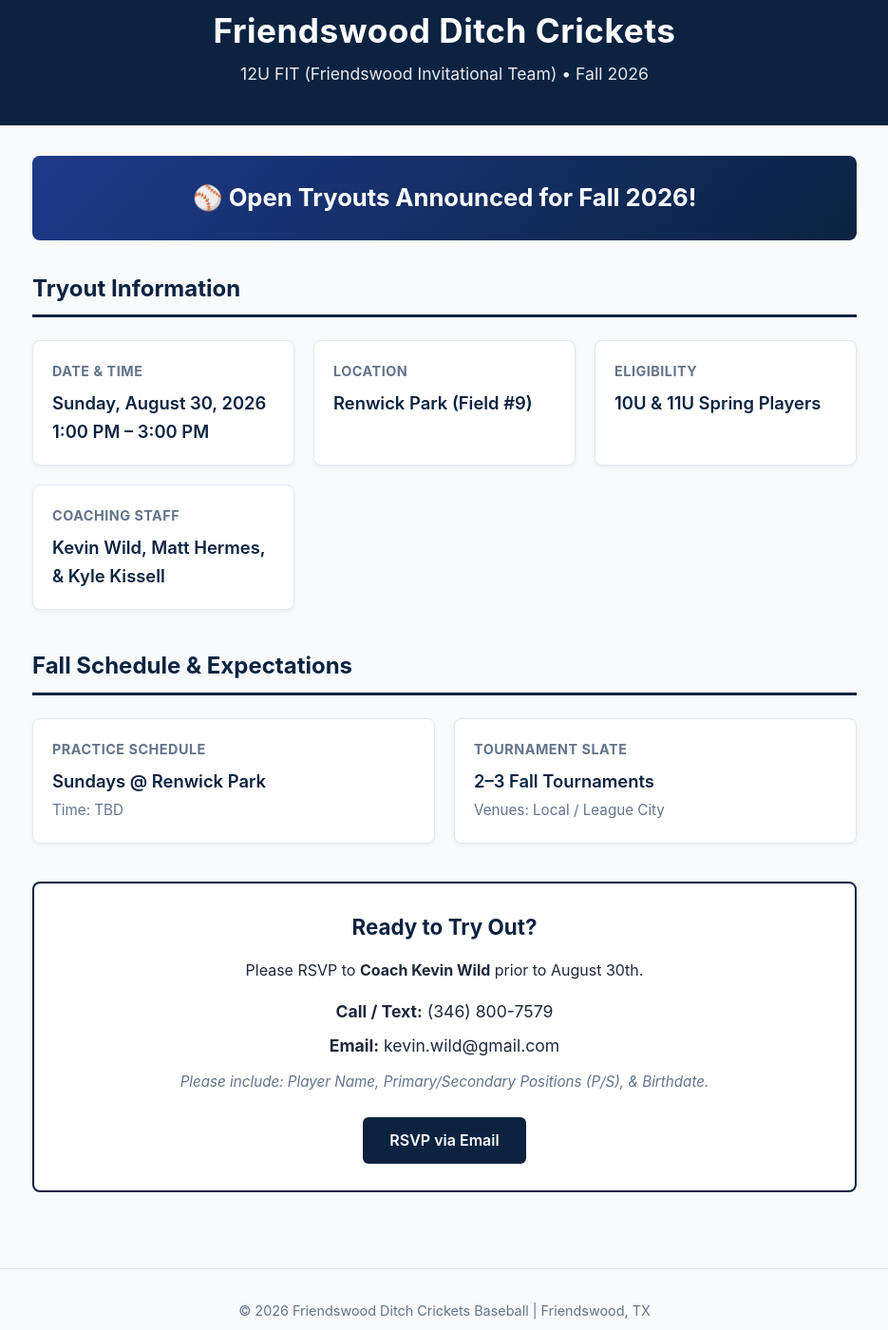
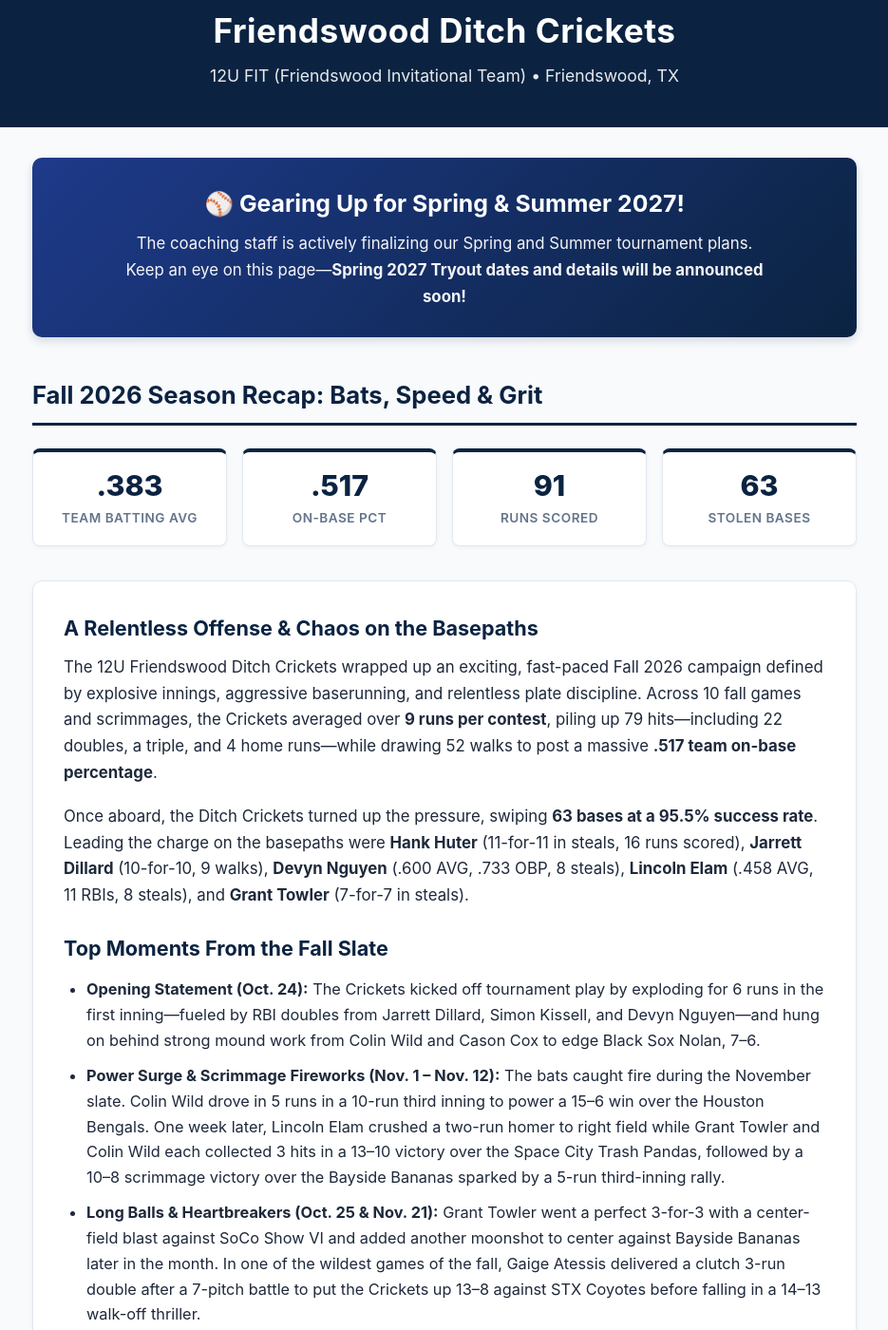
Before and after one commit to kdwild01/ditch-crickets-website, a plain HTML site: page index.html in a window 1280 px wide. Shown: the part 200-1600 px from the top of the page at 95% size, without its empty margins (172-1107 px from the left). Drawn offline with Linux system fonts and the light colour scheme.

Commit message:
Update index.html

```diff
--- a/index.html
+++ b/index.html
@@ -8,6 +8,7 @@
     :root {
       --primary: #0b2341;
       --accent: #1e40af;
+      --highlight: #dbeafe;
       --light-bg: #f8fafc;
       --card-bg: #ffffff;
       --text-main: #1e293b;
@@ -25,7 +26,7 @@
       font-family: -apple-system, BlinkMacSystemFont, "Segoe UI", Roboto, Helvetica, Arial, sans-serif;
       background-color: var(--light-bg);
       color: var(--text-main);
-      line-height: 1.6;
+      line-height: 1.65;
     }
 
     header {
@@ -58,60 +59,107 @@
       padding: 2rem 1rem;
     }
 
-    .banner {
+    .promo-banner {
       background: linear-gradient(135deg, #1e3a8a, #0b2341);
       color: #fff;
       text-align: center;
-      padding: 1.5rem;
-      border-radius: 8px;
-      margin-bottom: 2rem;
+      padding: 1.75rem 1.5rem;
+      border-radius: 10px;
+      margin-bottom: 2.5rem;
+      box-shadow: 0 4px 10px rgba(11, 35, 65, 0.15);
     }
 
-    .banner h2 {
-      font-size: 1.6rem;
+    .promo-banner h2 {
+      font-size: 1.55rem;
+      margin-bottom: 0.5rem;
+    }
+
+    .promo-banner p {
+      font-size: 1.05rem;
+      opacity: 0.95;
+      max-width: 680px;
+      margin: 0 auto;
     }
 
     .section-title {
-      font-size: 1.5rem;
+      font-size: 1.6rem;
       color: var(--primary);
       border-bottom: 3px solid var(--primary);
       padding-bottom: 0.5rem;
       margin-bottom: 1.5rem;
     }
 
-    .grid {
+    .stats-bar {
       display: grid;
-      grid-template-columns: repeat(auto-fit, minmax(260px, 1fr));
-      gap: 1.25rem;
-      margin-bottom: 2.5rem;
+      grid-template-columns: repeat(auto-fit, minmax(160px, 1fr));
+      gap: 1rem;
+      margin-bottom: 2.25rem;
     }
 
-    .card {
+    .stat-card {
       background-color: var(--card-bg);
       border: 1px solid var(--border-color);
+      border-top: 4px solid var(--primary);
       border-radius: 8px;
-      padding: 1.25rem;
-      box-shadow: 0 2px 4px rgba(0, 0, 0, 0.05);
+      padding: 1.1rem;
+      text-align: center;
+      box-shadow: 0 2px 4px rgba(0, 0, 0, 0.04);
     }
 
-    .card h3 {
-      font-size: 0.9rem;
+    .stat-card .number {
+      font-size: 1.9rem;
+      font-weight: 800;
+      color: var(--primary);
+      line-height: 1.2;
+    }
+
+    .stat-card .label {
+      font-size: 0.85rem;
       text-transform: uppercase;
       letter-spacing: 0.5px;
       color: var(--text-muted);
-      margin-bottom: 0.5rem;
+      margin-top: 0.25rem;
+      font-weight: 600;
     }
 
-    .card p {
-      font-size: 1.15rem;
-      font-weight: 600;
+    .article-card {
+      background-color: var(--card-bg);
+      border: 1px solid var(--border-color);
+      border-radius: 10px;
+      padding: 2rem;
+      margin-bottom: 2.5rem;
+      box-shadow: 0 2px 6px rgba(0, 0, 0, 0.04);
+    }
+
+    .article-card h3 {
+      font-size: 1.35rem;
       color: var(--primary);
+      margin-top: 1.5rem;
+      margin-bottom: 0.6rem;
+    }
+
+    .article-card h3:first-child {
+      margin-top: 0;
+    }
+
+    .article-card p {
+      margin-bottom: 1.15rem;
+      font-size: 1.05rem;
+    }
+
+    .article-card ul {
+      margin: 0.75rem 0 1.25rem 1.5rem;
+    }
+
+    .article-card li {
+      margin-bottom: 0.6rem;
+      font-size: 1.02rem;
     }
 
     .contact-box {
       background-color: var(--card-bg);
       border: 2px solid var(--primary);
-      border-radius: 8px;
+      border-radius: 10px;
       padding: 1.75rem;
       text-align: center;
       margin-top: 2rem;
@@ -120,17 +168,12 @@
     .contact-box h3 {
       font-size: 1.4rem;
       color: var(--primary);
-      margin-bottom: 1rem;
+      margin-bottom: 0.75rem;
     }
 
-    .contact-box ul {
-      list-style: none;
-      margin-bottom: 1.5rem;
-    }
-
-    .contact-box li {
-      font-size: 1.1rem;
-      margin-bottom: 0.5rem;
+    .contact-box p {
+      margin-bottom: 1.25rem;
+      color: var(--text-main);
     }
 
     .btn {
@@ -156,6 +199,15 @@
       border-top: 1px solid var(--border-color);
       margin-top: 3rem;
     }
+
+    @media (max-width: 600px) {
+      .article-card {
+        padding: 1.4rem;
+      }
+      header h1 {
+        font-size: 1.8rem;
+      }
+    }
   </style>
 </head>
 <body>
@@ -163,65 +215,72 @@
   <header>
     <img src="logo.png.jpg" alt="Friendswood Ditch Crickets Logo" />
     <h1>Friendswood Ditch Crickets</h1>
-    <p>12U FIT (Friendswood Invitational Team) • Fall 2026</p>
+    <p>12U FIT (Friendswood Invitational Team) • Friendswood, TX</p>
   </header>
 
   <main class="container">
 
-    <div class="banner">
-      <h2>⚾ Open Tryouts Announced for Fall 2026!</h2>
+    <div class="promo-banner">
+      <h2>⚾ Gearing Up for Spring & Summer 2027!</h2>
+      <p>The coaching staff is actively finalizing our Spring and Summer tournament plans. Keep an eye on this page—<strong>Spring 2027 Tryout dates and details will be announced soon!</strong></p>
     </div>
 
-    <h2 class="section-title">Tryout Information</h2>
-    <div class="grid">
-      <div class="card">
-        <h3>Date & Time</h3>
-        <p>Sunday, August 30, 2026<br>1:00 PM – 3:00 PM</p>
+    <h2 class="section-title">Fall 2026 Season Recap: Bats, Speed & Grit</h2>
+
+    <div class="stats-bar">
+      <div class="stat-card">
+        <div class="number">.383</div>
+        <div class="label">Team Batting Avg</div>
       </div>
-      <div class="card">
-        <h3>Location</h3>
-        <p>Renwick Park (Field #9)</p>
+      <div class="stat-card">
+        <div class="number">.517</div>
+        <div class="label">On-Base Pct</div>
       </div>
-      <div class="card">
-        <h3>Eligibility</h3>
-        <p>10U & 11U Spring Players</p>
+      <div class="stat-card">
+        <div class="number">91</div>
+        <div class="label">Runs Scored</div>
       </div>
-      <div class="card">
-        <h3>Coaching Staff</h3>
-        <p>Kevin Wild, Matt Hermes, & Kyle Kissell</p>
+      <div class="stat-card">
+        <div class="number">63</div>
+        <div class="label">Stolen Bases</div>
       </div>
     </div>
 
-    <h2 class="section-title">Fall Schedule & Expectations</h2>
-    <div class="grid">
-      <div class="card">
-        <h3>Practice Schedule</h3>
-        <p>Sundays @ Renwick Park<br><span style="font-size: 0.95rem; font-weight: normal; color: var(--text-muted);">Time: TBD</span></p>
-      </div>
-      <div class="card">
-        <h3>Tournament Slate</h3>
-        <p>2–3 Fall Tournaments<br><span style="font-size: 0.95rem; font-weight: normal; color: var(--text-muted);">Venues: Local / League City</span></p>
-      </div>
-    </div>
+    <article class="article-card">
+      <h3>A Relentless Offense &amp; Chaos on the Basepaths</h3>
+      <p>
+        The 12U Friendswood Ditch Crickets wrapped up an exciting, fast-paced Fall 2026 campaign defined by explosive innings, aggressive baserunning, and relentless plate discipline. Across 10 fall games and scrimmages, the Crickets averaged over <strong>9 runs per contest</strong>, piling up 79 hits—including 22 doubles, a triple, and 4 home runs—while drawing 52 walks to post a massive <strong>.517 team on-base percentage</strong>.
+      </p>
+      <p>
+        Once aboard, the Ditch Crickets turned up the pressure, swiping <strong>63 bases at a 95.5% success rate</strong>. Leading the charge on the basepaths were <strong>Hank Huter</strong> (11-for-11 in steals, 16 runs scored), <strong>Jarrett Dillard</strong> (10-for-10, 9 walks), <strong>Devyn Nguyen</strong> (.600 AVG, .733 OBP, 8 steals), <strong>Lincoln Elam</strong> (.458 AVG, 11 RBIs, 8 steals), and <strong>Grant Towler</strong> (7-for-7 in steals).
+      </p>
+
+      <h3>Top Moments From the Fall Slate</h3>
+      <ul>
+        <li>
+          <strong>Opening Statement (Oct. 24):</strong> The Crickets kicked off tournament play by exploding for 6 runs in the first inning—fueled by RBI doubles from Jarrett Dillard, Simon Kissell, and Devyn Nguyen—and hung on behind strong mound work from Colin Wild and Cason Cox to edge Black Sox Nolan, 7–6.
+        </li>
+        <li>
+          <strong>Power Surge &amp; Scrimmage Fireworks (Nov. 1 – Nov. 12):</strong> The bats caught fire during the November slate. Colin Wild drove in 5 runs in a 10-run third inning to power a 15–6 win over the Houston Bengals. One week later, Lincoln Elam crushed a two-run homer to right field while Grant Towler and Colin Wild each collected 3 hits in a 13–10 victory over the Space City Trash Pandas, followed by a 10–8 scrimmage victory over the Bayside Bananas sparked by a 5-run third-inning rally.
+        </li>
+        <li>
+          <strong>Long Balls &amp; Heartbreakers (Oct. 25 &amp; Nov. 21):</strong> Grant Towler went a perfect 3-for-3 with a center-field blast against SoCo Show VI and added another moonshot to center against Bayside Bananas later in the month. In one of the wildest games of the fall, Gaige Atessis delivered a clutch 3-run double after a 7-pitch battle to put the Crickets up 13–8 against STX Coyotes before falling in a 14–13 walk-off thriller.
+        </li>
+        <li>
+          <strong>Dominant Finale Win (Nov. 22):</strong> The Crickets closed out their tournament weekend in style with a 14–4 rout of the Waller County Underdawgs. Gaige Atessis went 3-for-3 with a solo home run, Hank Huter added 3 hits and 2 RBIs, pickup standout Samuel Beran drove in 4 runs, and Lincoln Elam struck out 4 over three innings of work without allowing an earned run.
+        </li>
+      </ul>
+
+      <h3>Thank You to Our Players, Families &amp; Pickup Crew</h3>
+      <p>
+        From turning 6 double plays in the field to battling through every inning, our core roster—alongside fall pickup contributors <strong>Samuel Beran</strong> (.600 AVG, 4 doubles), <strong>Kaiden Lukens</strong> (.750 AVG, 4 RBIs), and <strong>Nicholas Lewin</strong>—showed tremendous growth all season long. A huge thank you to our parents, families, and Coaching Staff (<strong>Kevin Wild, Matt Hermes, and Kyle Kissell</strong>) for making Fall 2026 a memorable run on the dirt.
+      </p>
+    </article>
 
     <div class="contact-box">
-      <h3>Ready to Try Out?</h3>
-      <p style="margin-bottom: 1rem;">Please RSVP to <strong>Coach Kevin Wild</strong> prior to August 30th.</p>
-      <ul>
-        <li><strong>Call / Text:</strong> (346) 800-7579</li>
-        <li><strong>Email:</strong> kevin.wild@gmail.com</li>
-        <li style="font-size: 0.95rem; color: var(--text-muted); margin-top: 0.75rem;">
-          <em>Please include: Player Name, Primary/Secondary Positions (P/S), & Birthdate.</em>
-        </li>
-      </ul>
-      <a href="mailto:kevin.wild@gmail.com?subject=12U%20Ditch%20Crickets%20Tryout%20RSVP" class="btn">RSVP via Email</a>
-    </div>
-
-  </main>
-
-  <footer>
-    <p>&copy; 2026 Friendswood Ditch Crickets Baseball | Friendswood, TX</p>
-  </footer>
-
-</body>
-</html>
+      <h3>Interested in Spring / Summer 2027?</h3>
+      <p>
+        We are currently planning our Spring and Summer 2027 tournament schedule and roster. Check back soon for official Spring Tryout dates, or reach out to Coach Kevin Wild to get on our contact list!
+      </p>
+      <p style="font-size: 1.05rem; margin-bottom: 1.5rem;">
+        <strong>Coach Kevin Wild:</strong> (346) 800-7579 &nbsp;|&nbsp;
```
